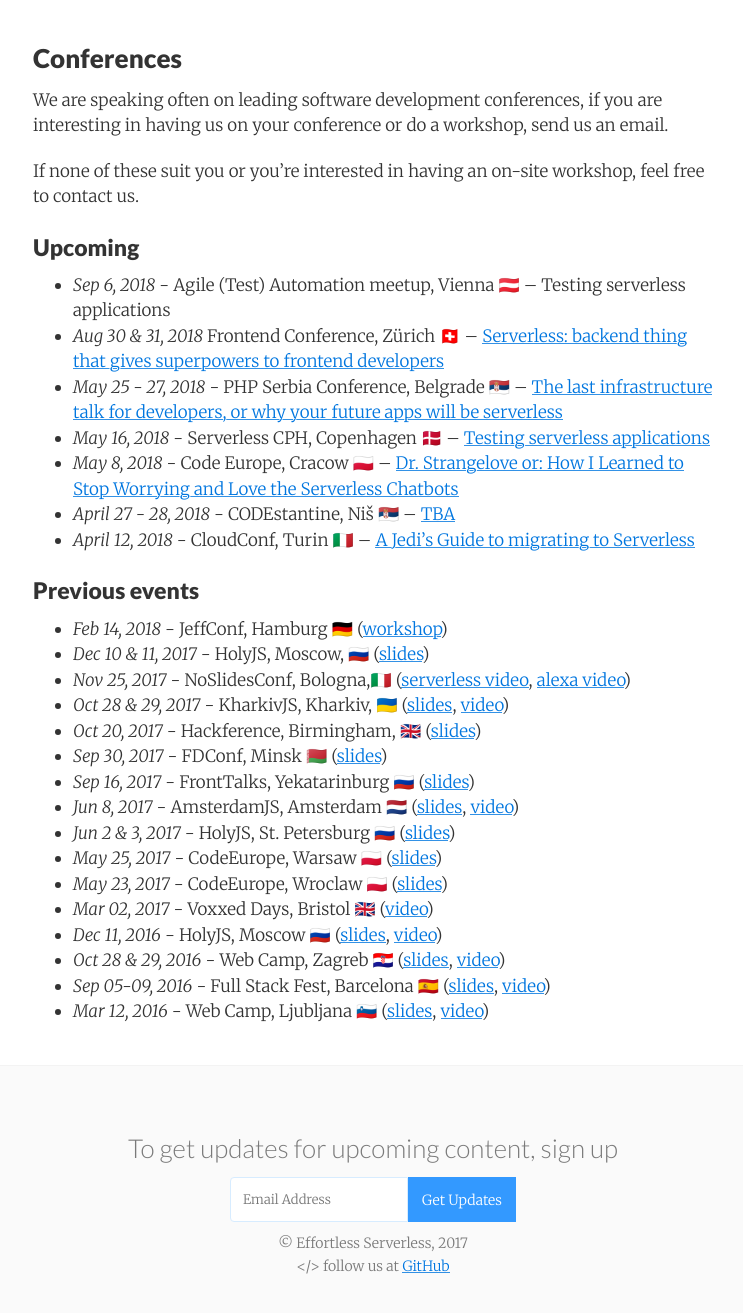
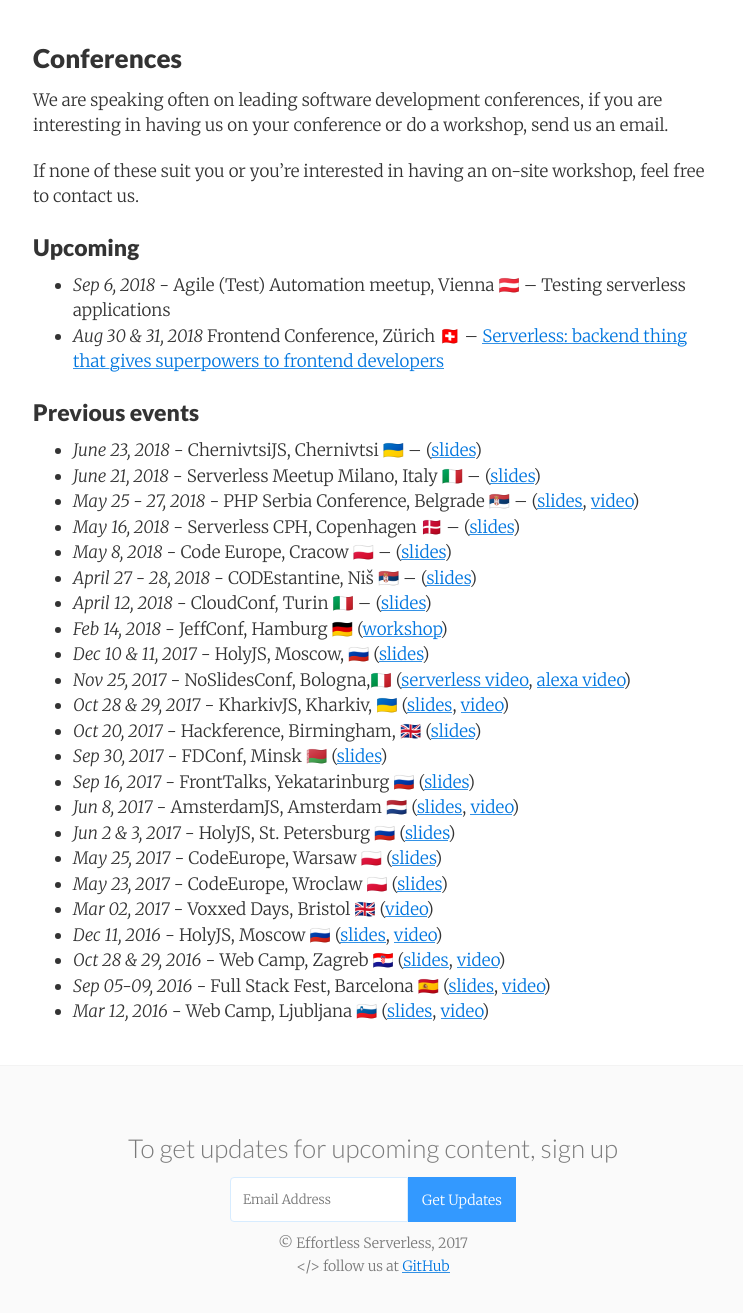
Before and after one commit to serverlesspub/serverless.pub, a Jekyll site: the page built from conferences.md, in a window 1280 px wide, cut to the strip 104-1421 px from the top of the page. Shown: the top 1313 px of the strip, without its empty margins (267-1010 px from the left). Built offline with Jekyll 4.4.1, drawn with Linux system fonts in a browser that asks for light colours; nearby versions of some CDN libraries.

Commit message:
Update conferences

```diff
--- a/conferences.md
+++ b/conferences.md
@@ -12,14 +12,16 @@
 
 - _Sep 6, 2018_ - Agile (Test) Automation meetup, Vienna 🇦🇹 -- Testing serverless applications
 - _Aug 30 & 31, 2018_ Frontend Conference, Zürich 🇨🇭 -- [Serverless: backend thing that gives superpowers to frontend developers](https://www.frontendconf.ch/speakers/slobodan-stojanovic)
-- _May 25 - 27, 2018_ - PHP Serbia Conference, Belgrade 🇷🇸 -- [The last infrastructure talk for developers, or why your future apps will be serverless](https://conf2018.phpsrbija.rs/sessions)
-- _May 16, 2018_ - Serverless CPH, Copenhagen 🇩🇰 -- [Testing serverless applications](https://serverlesscph.dk)
-- _May 8, 2018_ - Code Europe, Cracow 🇵🇱 -- [Dr. Strangelove or: How I Learned to Stop Worrying and Love the Serverless Chatbots](https://www.codeeurope.pl/en/speakers/slobodan-stojanovic)
-- _April 27 - 28, 2018_ - CODEstantine, Niš 🇷🇸 -- [TBA](http://codestantine.nolimithub.com)
-- _April 12, 2018_ - CloudConf, Turin 🇮🇹 -- [A Jedi's Guide to migrating to Serverless](https://2018.cloudconf.it)
 
 ### Previous events
 
+- _June 23, 2018_ - ChernivtsiJS, Chernivtsi 🇺🇦 -- ([slides](https://speakerdeck.com/simalexan/serverless-for-frontend-developers))
+- _June 21, 2018_ - Serverless Meetup Milano, Italy 🇮🇹 -- ([slides](https://speakerdeck.com/simalexan/a-jedis-guide-to-migrating-to-serverless-1))
+- _May 25 - 27, 2018_ - PHP Serbia Conference, Belgrade 🇷🇸 -- ([slides](https://speakerdeck.com/slobodan/the-last-infrastructure-talk-for-web-developers-at-php-serbia-conference-2018), [video](https://youtu.be/mSiRekbLyyQ))
+- _May 16, 2018_ - Serverless CPH, Copenhagen 🇩🇰 -- ([slides](https://speakerdeck.com/slobodan/testing-serverless-apps-at-serverless-cph-2018))
+- _May 8, 2018_ - Code Europe, Cracow 🇵🇱 -- ([slides](https://speakerdeck.com/slobodan/dr-strangelove-or-how-i-learned-to-stop-worrying-and-love-the-serverless-chatbots-v2))
+- _April 27 - 28, 2018_ - CODEstantine, Niš 🇷🇸 -- ([slides](https://speakerdeck.com/simalexan/a-jedis-guide-to-migrating-to-serverless))
+- _April 12, 2018_ - CloudConf, Turin 🇮🇹 -- ([slides](https://speakerdeck.com/simalexan/a-jedis-guide-to-migrating-to-serverless))
 - _Feb 14, 2018_ - JeffConf, Hamburg 🇩🇪 ([workshop](https://github.com/effortless-serverless/serverless-chatbots-workshop))
 - _Dec 10 & 11, 2017_ - HolyJS, Moscow, 🇷🇺 ([slides](https://speakerdeck.com/slobodan/testing-serverless-apps))
 - _Nov 25, 2017_ - NoSlidesConf, Bologna,🇮🇹 ([serverless video](https://youtu.be/zAqjgjGjkR0), [alexa video](https://youtu.be/D-eUnlaqUTw))
```
